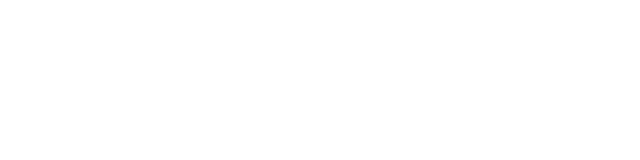
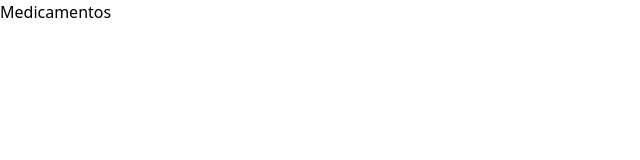
Before and after one commit to ip345622/cuadroMedicamentos-Front-end, a React (Vite) app: page / in a window 1280 px wide. Shown: the top 160 px of the page, without its empty margins (0-640 px from the left). Built offline with nearby package versions, Linux system fonts and the light colour scheme.

Commit message:
Actualizando las páginas a utilizar

```diff
--- a/src/App.jsx
+++ b/src/App.jsx
@@ -1,11 +1,10 @@
 import { useState } from 'react'
-
+import CalendarioMedicamentos from './page/calendario'
 function App() {
-  const [count, setCount] = useState(0)
 
   return (
     <>
-
+      <CalendarioMedicamentos />
     </>
   )
 }
--- a/src/index.css
+++ b/src/index.css
@@ -1,69 +1,3 @@
-:root {
-  font-family: Inter, system-ui, Avenir, Helvetica, Arial, sans-serif;
-  line-height: 1.5;
-  font-weight: 400;
-
-  color-scheme: light dark;
-  color: rgba(255, 255, 255, 0.87);
-  background-color: #242424;
-
-  font-synthesis: none;
-  text-rendering: optimizeLegibility;
-  -webkit-font-smoothing: antialiased;
-  -moz-osx-font-smoothing: grayscale;
-  -webkit-text-size-adjust: 100%;
-}
-
-a {
-  font-weight: 500;
-  color: #646cff;
-  text-decoration: inherit;
-}
-a:hover {
-  color: #535bf2;
-}
-
-body {
-  margin: 0;
-  display: flex;
-  place-items: center;
-  min-width: 320px;
-  min-height: 100vh;
-}
-
-h1 {
-  font-size: 3.2em;
-  line-height: 1.1;
-}
-
-button {
-  border-radius: 8px;
-  border: 1px solid transparent;
-  padding: 0.6em 1.2em;
-  font-size: 1em;
-  font-weight: 500;
-  font-family: inherit;
-  background-color: #1a1a1a;
-  cursor: pointer;
-  transition: border-color 0.25s;
-}
-button:hover {
-  border-color: #646cff;
-}
-button:focus,
-button:focus-visible {
-  outline: 4px auto -webkit-focus-ring-color;
-}
-
-@media (prefers-color-scheme: light) {
-  :root {
-    color: #213547;
-    background-color: #ffffff;
-  }
-  a:hover {
-    color: #747bff;
-  }
-  button {
-    background-color: #f9f9f9;
-  }
-}
+@tailwind base;
+@tailwind components;
+@tailwind utilities;
--- a/src/page/calendario/index.jsx
+++ b/src/page/calendario/index.jsx
@@ -1,7 +1,7 @@
 function CalendarioMedicamentos() {
     return (
         <div>
-            <h1 className="text-center font-bold text-xl"></h1>
+            <h1 className="text-center font-bold text-xl">Medicamentos</h1>
         </div>
      );
 }
```
